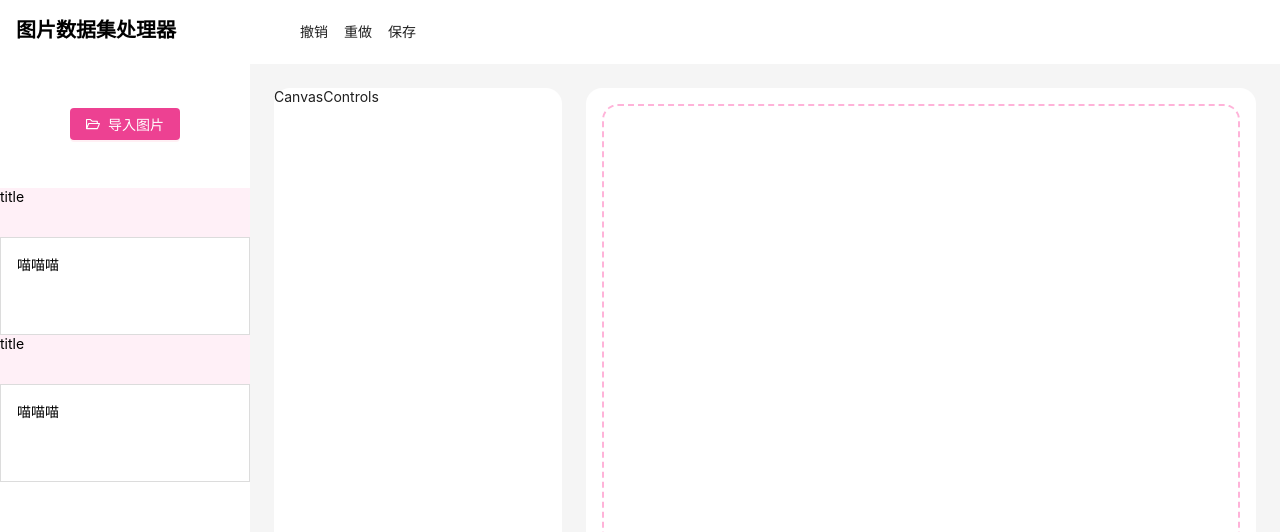
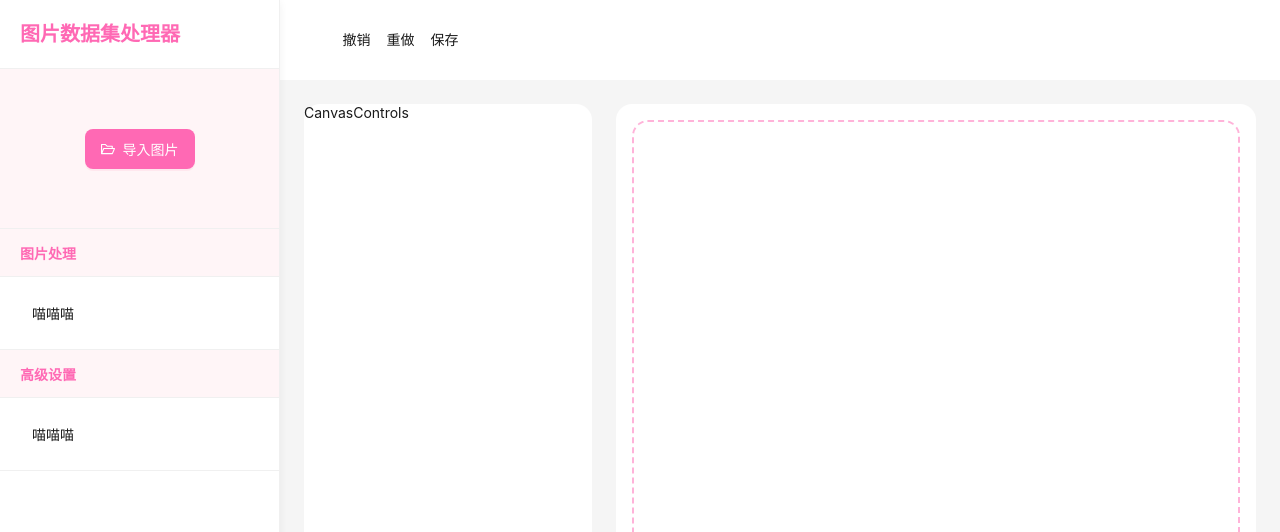
Before and after one commit to nanxfu/img-dataset-processor, a React (Vite) app: page / in a window 1280 px wide. Shown: the top 532 px of the page. Built offline with nearby package versions, Linux system fonts and the light colour scheme.

Commit message:
feat: improve code quality

```diff
--- a/src/features/ToolBar/ToolSidebar.tsx
+++ b/src/features/ToolBar/ToolSidebar.tsx
@@ -7,19 +7,75 @@ import { useImageStore } from '../../store/useImageStore';
 
 import SettingPanel from './components/SettingPanel';
 const { Sider } = Layout;
+
+const StyledSider = styled(Sider)`
+  /* 布局属性 */
+  position: relative;
+
+  /* 盒模型属性 */
+  background-color: #ffffff;
+  border-right: 1px solid #f0f0f0;
+
+  /* 视觉属性 */
+  box-shadow: 0 2px 8px rgba(0, 0, 0, 0.06);
+`;
+
 const AppTitle = styled.div`
-  padding: 16px;
+  /* 布局属性 */
+  display: flex;
+  align-items: center;
+
+  /* 盒模型属性 */
+  padding: 20px;
+  border-bottom: 1px solid #f0f0f0;
+
+  /* 文本属性 */
   font-size: 20px;
   font-weight: 600;
   line-height: 28px;
+  color: #ff69b4;
 `;
+
 const UploadImageArea = styled.div`
+  /* 布局属性 */
   display: flex;
   flex-direction: column;
   align-items: center;
   justify-content: center;
-  padding: 16px;
-  height: 128px;
+  height: 160px;
+
+  /* 盒模型属性 */
+  padding: 24px;
+  border-bottom: 1px solid #f0f0f0;
+
+  /* 视觉属性 */
+  background-color: #fff5f7;
+
+  /* 动画属性 */
+  transition: all 0.3s ease;
+
+  &:hover {
+    background-color: #ffe4e9;
+  }
+`;
+
+const UploadButton = styled(Button)`
+  /* 布局属性 */
+  height: 40px;
+
+  /* 盒模型属性 */
+  border-radius: 8px;
+
+  /* 文本属性 */
+  font-size: 14px;
+
+  /* 动画属性 */
+  transition: all 0.3s ease;
+
+  &:hover {
+    transform: translateY(-2px);
+    box-shadow: 0 4px 12px rgba(255, 105, 180, 0.2);
+  }
 `;
 
 const ToolSidebar: React.FC = () => {
@@ -36,8 +92,9 @@ const ToolSidebar: React.FC = () => {
       addImage(newImage);
     }
   };
+
   return (
-    <Sider width={250} theme="light">
+    <StyledSider width={280}>
       <AppTitle>图片数据集处理器</AppTitle>
       <UploadImageArea>
         <Upload
@@ -51,14 +108,14 @@ const ToolSidebar: React.FC = () => {
           }}
           onChange={handleFileUpload}
         >
-          <Button icon={<FolderOpenOutlined />} block type="primary">
+          <UploadButton icon={<FolderOpenOutlined />} block type="primary">
             导入图片
-          </Button>
+          </UploadButton>
         </Upload>
       </UploadImageArea>
       <SettingPanel title="图片处理" />
       <SettingPanel title="高级设置" />
-    </Sider>
+    </StyledSider>
   );
 };
 
--- a/src/features/ToolBar/components/SettingPanel.tsx
+++ b/src/features/ToolBar/components/SettingPanel.tsx
@@ -1,30 +1,91 @@
-import styled from "styled-components";
+import styled from 'styled-components';
+
+const PanelContainer = styled.section`
+  /* 布局属性 */
+  display: flex;
+  flex-direction: column;
+
+  /* 盒模型属性 */
+  border-bottom: 1px solid #f0f0f0;
+`;
 
 const PanelTitle = styled.header`
-  height: 49px;
-  background-color: rgba(255, 105, 180,0.1);
-`
+  /* 布局属性 */
+  display: flex;
+  align-items: center;
+  height: 48px;
+
+  /* 盒模型属性 */
+  padding: 0 20px;
+  border-bottom: 1px solid #f0f0f0;
+
+  /* 视觉属性 */
+  background-color: #fff5f7;
+  color: #ff69b4;
+
+  /* 文本属性 */
+  font-size: 14px;
+  font-weight: 600;
+
+  /* 动画属性 */
+  transition: all 0.3s ease;
+
+  &:hover {
+    background-color: #ffe4e9;
+  }
+`;
+
 const PanelContent = styled.div`
+  /* 布局属性 */
+  display: flex;
+  flex-direction: column;
 
-display: flex;
-flex-direction: column;
-  padding: 16px;
-  border: 1px solid gainsboro;
-`
+  /* 盒模型属性 */
+  padding: 16px 20px;
+
+  /* 视觉属性 */
+  background-color: #ffffff;
+`;
+
 const ToolButton = styled.div`
-  height: 64px;
-`
+  /* 布局属性 */
+  display: flex;
+  align-items: center;
+  height: 40px;
+
+  /* 盒模型属性 */
+  padding: 0 12px;
+  border-radius: 6px;
+
+  /* 视觉属性 */
+  color: #1a1a1a;
+  cursor: pointer;
+
+  /* 文本属性 */
+  font-size: 14px;
+
+  /* 动画属性 */
+  transition: all 0.3s ease;
+
+  &:hover {
+    background-color: #fff5f7;
+    color: #ff69b4;
+  }
+
+  &:active {
+    background-color: #ffe4e9;
+  }
+`;
+
 const SettingPanel: React.FC<{ title: string }> = ({ title }) => {
-  return <section style={{ display: 'flex', flexDirection: 'column' }}>
-    <PanelTitle>
-      title
-    </PanelTitle>
-    <PanelContent>
-    <ToolButton>
-      喵喵喵
-    </ToolButton>
-    </PanelContent>
-  </section>;
+  return (
+    <PanelContainer>
+      <PanelTitle>{title}</PanelTitle>
+      <PanelContent>
+        <ToolButton>喵喵喵</ToolButton>
+      </PanelContent>
+    </PanelContainer>
+  );
 };
 
 export default SettingPanel;
--- a/src/main.tsx
+++ b/src/main.tsx
@@ -1,18 +1,45 @@
+import { ConfigProvider } from 'antd';
 import { StrictMode } from 'react';
 import { createRoot } from 'react-dom/client';
+
 import App from './App.tsx';
 import './index.css';
-import { ConfigProvider, theme } from 'antd';
+
 createRoot(document.getElementById('root')!).render(
   <StrictMode>
-    <ConfigProvider theme={{
-      token: {
-        // colorBgContainer: '#1F2937',
-        colorInfo: '#ed4192',
-        colorPrimary: '#ED4192',
-        borderRadius: 4,
-      },
-    }}>
+    <ConfigProvider
+      theme={{
+        token: {
+          fontSize: 14,
+          lineHeight: 1.5,
+          controlHeight: 40,
+          colorPrimary: '#ff69b4',
+          colorInfo: '#ff69b4',
+          borderRadius: 6,
+          colorBgContainer: '#ffffff',
+          colorBgElevated: '#ffffff',
+          colorBgLayout: '#f5f5f5',
+          colorText: '#1a1a1a',
+          colorTextSecondary: '#666666',
+          colorBorder: '#f0f0f0',
+          colorBorderSecondary: '#f0f0f0',
+        },
+        components: {
+          Button: {
+            borderRadius: 6,
+            controlHeight: 40,
+          },
+          Card: {
+            borderRadius: 12,
+            boxShadow: '0 2px 8px rgba(0, 0, 0, 0.06)',
+          },
+          Layout: {
+            colorBgHeader: '#ffffff',
+            colorBgBody: '#f5f5f5',
+          },
+        },
+      }}
+    >
       <App />
     </ConfigProvider>
   </StrictMode>
```
Also changed, not shown: src/App.tsx (+6 -7 lines).
